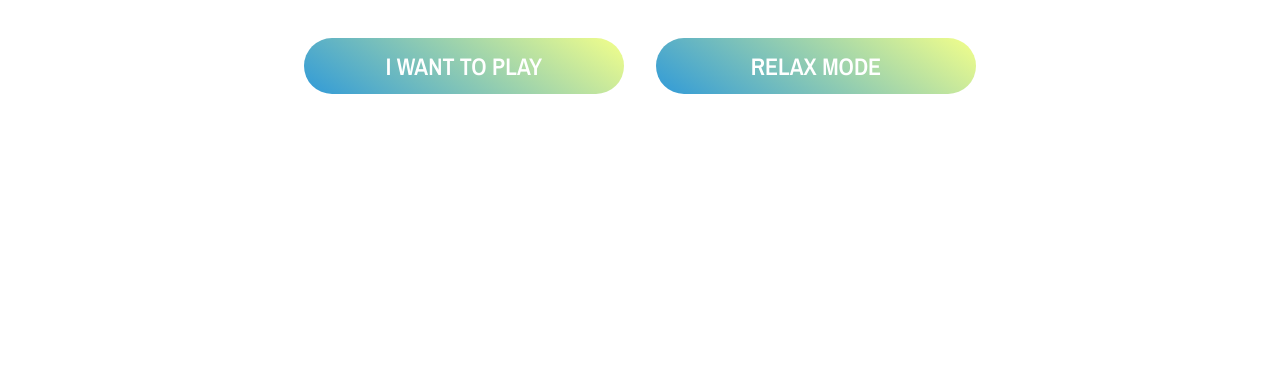
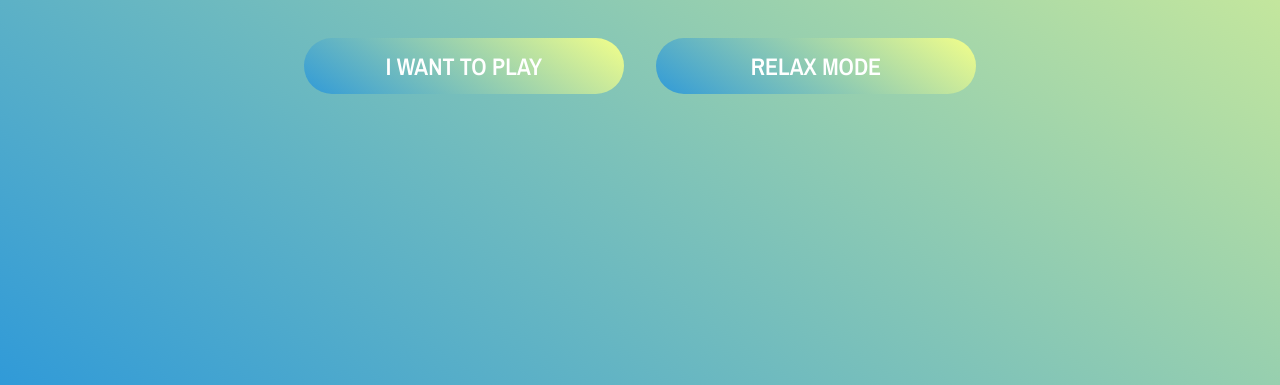
Before and after one commit to Glass-sama/Memory-Game, a plain HTML site: page index.html in a window 1280 px wide. Shown: the part 415-800 px from the top of the page. Drawn offline with nearby package versions, Linux system fonts and the light colour scheme.

Commit message:
custom.css

```diff
--- a/CSS/custom.css
+++ b/CSS/custom.css
@@ -12,7 +12,7 @@ body{
     bottom: 0;
     left: 0;
     right: 0;
-    background: white;
+    background: var(--gradient);
     flex-direction: column;
     align-items: center;
     justify-content: center;
```
